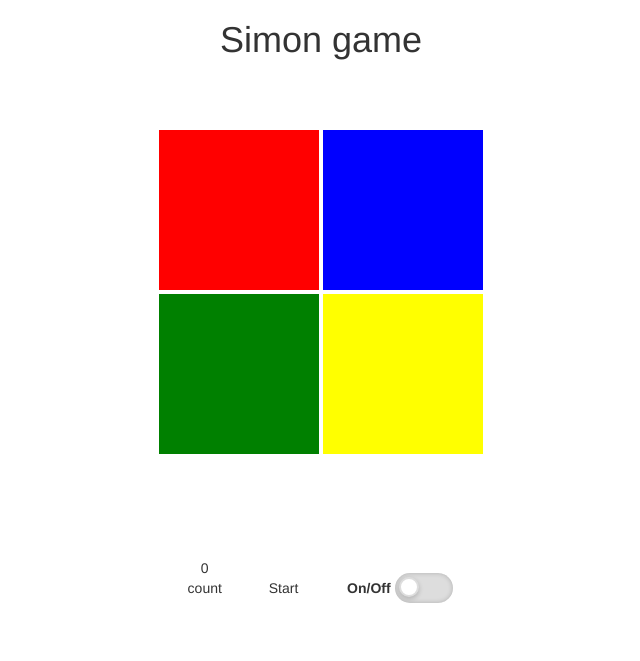
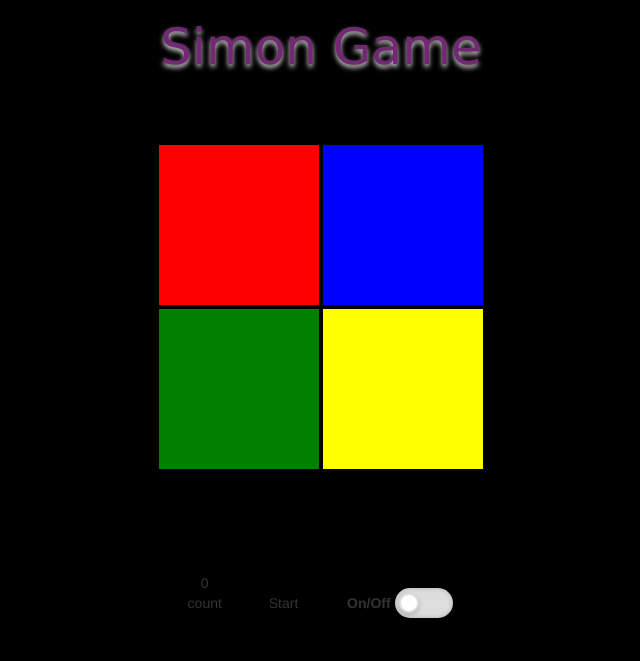
Before and after one commit to Aashu13/simon-game, a plain HTML site: page index.html in a window 1280 px wide. Shown: the whole page, without its empty margins (319-959 px from the left). Drawn offline with Linux system fonts and the light colour scheme.

Commit message:
update something new in these three file

```diff
--- a/css/style.css
+++ b/css/style.css
@@ -2,10 +2,16 @@ html,
 body {
   margin: 0;
   padding: 0;
+  background: #000;
 }
 
 h1 {
+  color: #722872;
   text-align: center;
+  font-family: "Lucida Sans", "Lucida Sans Regular", "Lucida Grande",
+    "Lucida Sans Unicode", Geneva, Verdana, sans-serif;
+  font-size: 50px;
+  text-shadow: 0px 3px 5px #ddd;
 }
 
 .wrapper {
--- a/index.html
+++ b/index.html
@@ -12,7 +12,7 @@
 
     <div class="wrapper">
         <div class="container">
-            <h1>Simon game</h1>
+            <h1>Simon Game</h1>
 
             <div class="btn_container">
                 <div>
--- a/js/main.js
+++ b/js/main.js
@@ -44,6 +44,7 @@ $(document).ready(function () {
             alert("this is wrong");
             counter = 0;
             squence = [];
+            window.location.reload(1);
           }
         }
       }
```
